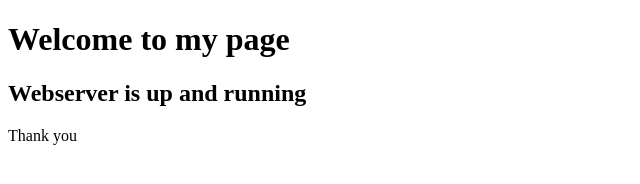
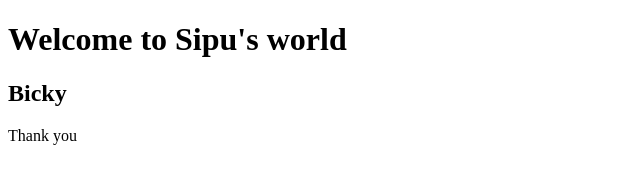
Before and after one commit to dginx2020-repo/App1, a plain HTML site: page docker/index.html in a window 1280 px wide. Shown: the whole page, without its empty margins (0-640 px from the left). Drawn offline with Linux system fonts and the light colour scheme.

Commit message:
modified index file

```diff
--- a/docker/index.html
+++ b/docker/index.html
@@ -7,8 +7,8 @@
 
 <body>
 
-  <h1>Welcome to my page</h1>
-  <h2>Webserver is up and running</h2>
+  <h1>Welcome to Sipu's world</h1>
+  <h2>Bicky</h2>
 
   <p>Thank you</p>
 
```
